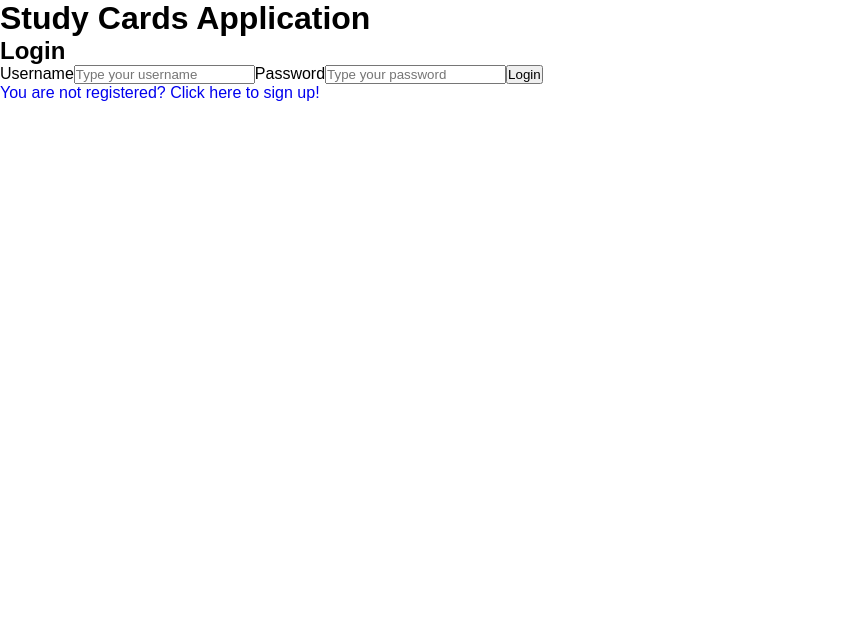
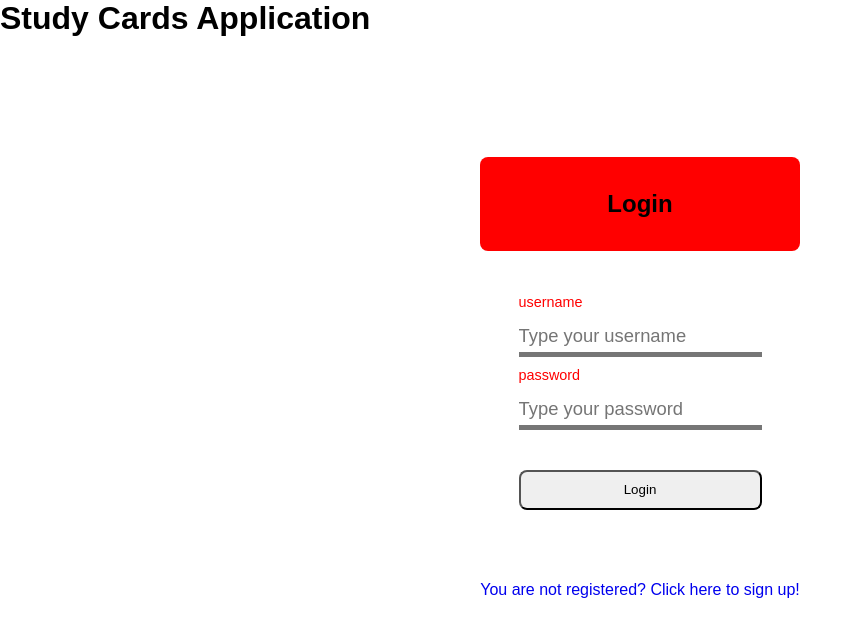
Before and after one commit to ebokkon/learning-cards-microservices-frontend, a React (Create React App) app: page /login in a window 1280 px wide. Shown: the top 636 px of the page, without its empty margins (0-862 px from the left). Built offline with nearby package versions, Linux system fonts and the light colour scheme.

Commit message:
Design for login page added

```diff
--- a/src/pages/authentication_pages/Authentication.css
+++ b/src/pages/authentication_pages/Authentication.css
@@ -0,0 +1,80 @@
+.login-page {
+    display: flex;
+    align-content: center;
+    justify-content: center;
+    height: 90vh;
+}
+
+.login-container {
+    margin: auto;
+    background-color: white;
+    height: 60vh;
+    width: 25vw;
+    border-radius: 8px;
+    display: flex;
+    align-content: center;
+    justify-content: center;
+    flex-direction: column;
+}
+
+.login-text-container {
+    background-color: red;
+    height: 20%;
+    display: flex;
+    align-content: center;
+    justify-content: center;
+    margin-bottom: 10px;
+    border-radius: 8px;
+
+}
+
+.login-title {
+    margin: auto;
+}
+
+.form-container {
+    height: 60%;
+    display: flex;
+    align-content: center;
+    justify-content: center;
+}
+
+.login-form {
+    margin: auto;
+    display: flex;
+    flex-direction: column;
+}
+
+.login-label {
+    color: red;
+    margin-bottom: 10px;
+    font-size: 0.9em;
+    text-transform: lowercase;
+}
+
+.login-input {
+    margin-bottom: 10px;
+    height: 2em;
+    font-size: 1.15em;
+    border-width: 0 0 5px 0;
+    outline: none;
+}
+
+.login-button {
+    margin-top: 30px;
+    height: 3em;
+    border-radius: 8px;
+    outline: none;
+    cursor: pointer;
+}
+
+.registration-link-container {
+    height: 20%;
+    display: flex;
+    align-content: center;
+    justify-content: center;
+}
+
+.registration-link {
+    margin: auto;
+}
```
